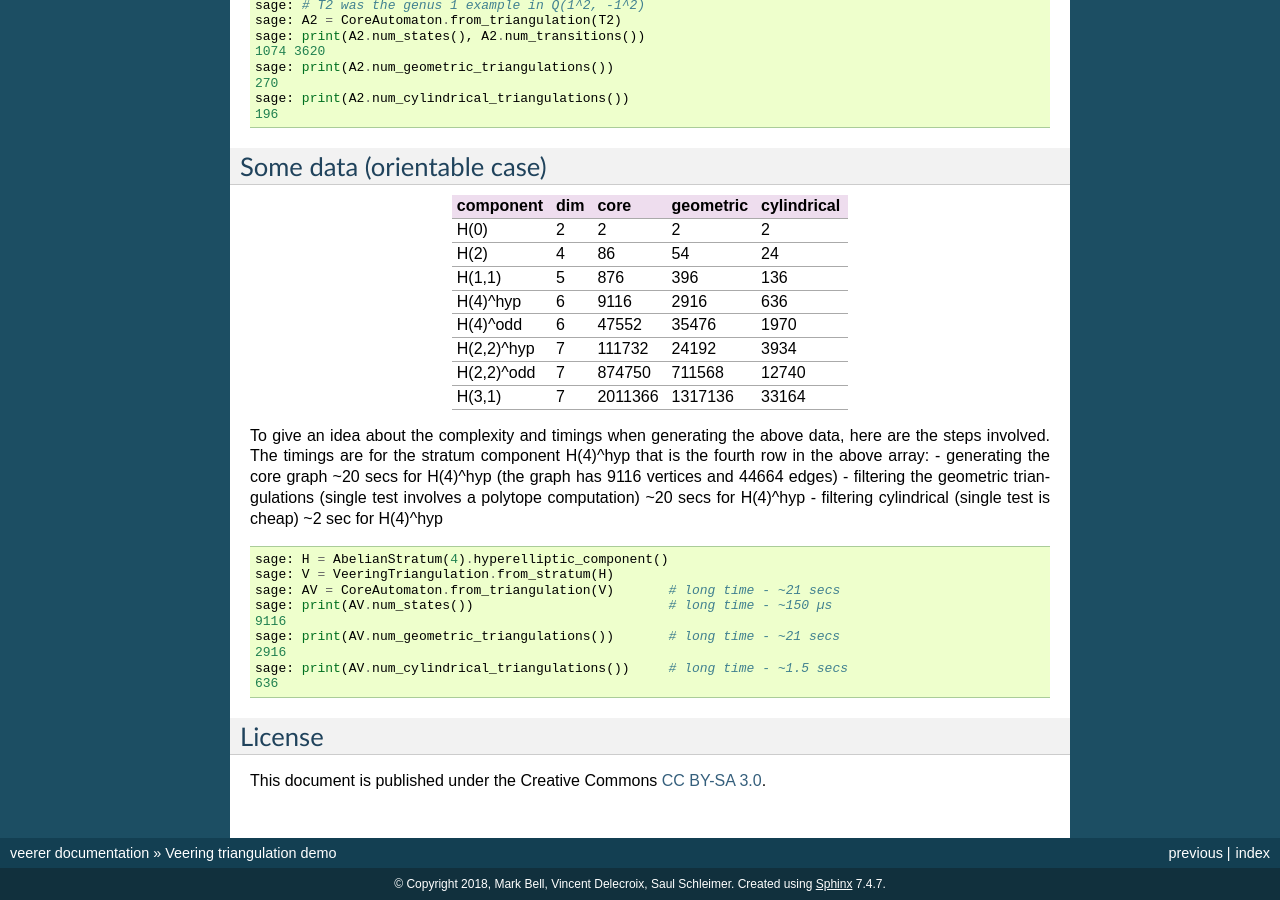
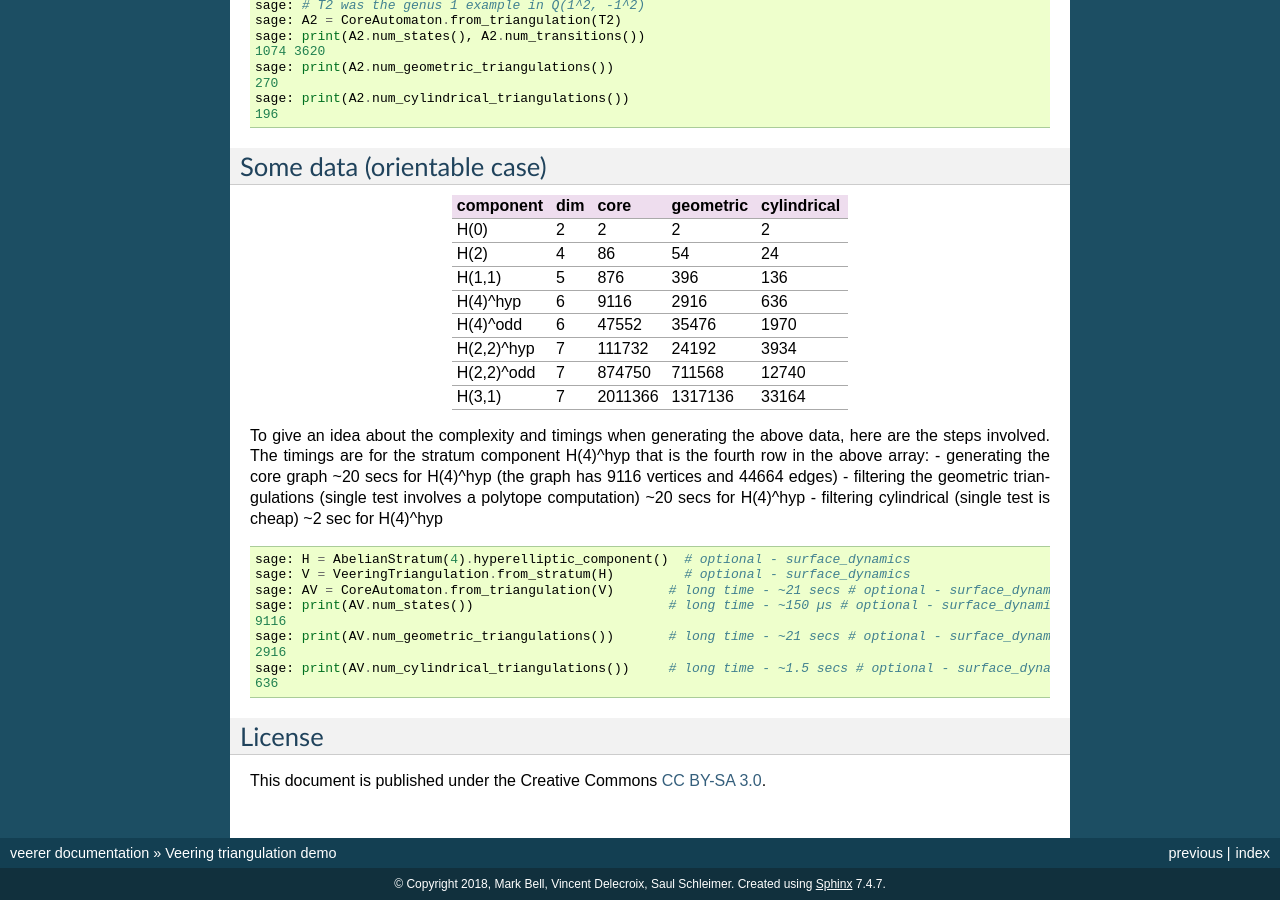
Before and after one commit to flatsurf/veerer, a Sphinx documentation site: the page built from docs/source/veerer_demo.rst, in a window 1280 px wide and 900 px high, scrolled down 3652 px. Built offline with Sphinx 7.4.7, drawn with Linux system fonts in a browser that asks for light colours; the version number could not be read and is left out; some of the changed text lies outside the part shown.

Commit message:
doctests in veerer_demo.rst

```diff
--- a/docs/source/veerer_demo.rst
+++ b/docs/source/veerer_demo.rst
@@ -30,7 +30,7 @@
 ::
 
    sage: from veerer import *
-   sage: from surface_dynamics import *
+   sage: from surface_dynamics import *   # optional - surface_dynamics
 
 To input a triangulation in the program one needs to specify a list of
 triangles ``(i, j, k)`` and the pairing of edges is by convention given
@@ -125,32 +125,32 @@
 ::
 
     sage: # constructing veering triangulations from a component stratum
-    sage: Q = QuadraticStratum(3,3,3,3)
-    sage: Qreg = Q.regular_component()
-    sage: Qirr = Q.irregular_component()
+    sage: Q = QuadraticStratum(3,3,3,3)     # optional - surface_dynamics
+    sage: Qreg = Q.regular_component()      # optional - surface_dynamics
+    sage: Qirr = Q.irregular_component()    # optional - surface_dynamics
 
 ::
 
-    sage: VeeringTriangulation.from_stratum(Qreg)
+    sage: VeeringTriangulation.from_stratum(Qreg)    # optional - surface_dynamics
     VeeringTriangulation("(0,19,~18)(1,20,~19)(2,21,~20)(3,22,~21)(4,23,~22)(5,25,~24)(6,27,~26)(7,28,~27)(8,29,~28)(9,~16,17)(10,~5,~29)(11,~6,~10)(12,~1,~11)(13,~9,~12)(14,~7,~13)(15,~2,~14)(16,~0,~15)(18,~8,~17)(24,~23,~3)(26,~25,~4)", "RRRRRRRRRRBBBBBBBBBBBBBBBBBBBB")
 
 ::
 
-    sage: VeeringTriangulation.from_stratum(Qirr)
+    sage: VeeringTriangulation.from_stratum(Qirr)   # optional - surface_dynamics
     VeeringTriangulation("(0,21,~20)(1,22,~21)(2,23,~22)(3,24,~23)(4,25,~24)(5,26,~25)(6,28,~27)(7,29,~28)(8,~16,17)(9,~14,15)(10,~2,~29)(11,~1,~10)(12,~6,~11)(13,~9,~12)(14,~8,~13)(16,~4,~15)(18,~5,~17)(19,~3,~18)(20,~7,~19)(27,~26,~0)", "RRRRRRRRRRBBBBBBBBBBBBBBBBBBBB")
 
 ::
 
     sage: # constructing a veering triangulation from a pseudo-Anosov homeomorphism
-    sage: import flipper
-    sage: S_2_1 = flipper.load('S_2_1')
-    sage: h = S_2_1.mapping_class('abcD')
-    sage: print(h.nielsen_thurston_type())
+    sage: import flipper                    # optional - flipper
+    sage: S_2_1 = flipper.load('S_2_1')     # optional - flipper
+    sage: h = S_2_1.mapping_class('abcD')   # optional - flipper
+    sage: print(h.nielsen_thurston_type())  # optional - flipper
     Pseudo-Anosov
 
 ::
 
-    sage: VeeringTriangulation.from_pseudo_anosov(h)
+    sage: VeeringTriangulation.from_pseudo_anosov(h)  # optional - flipper
     VeeringTriangulation("(0,~3,~1)(1,2,14)(3,~5,~13)(4,~12,~8)(5,6,~11)(7,8,13)(9,~6,~7)(10,~0,11)(12,~14,~10)(~9,~4,~2)", "RBRBRRBRBBBBRBR")
 
 Core vs not core
@@ -324,14 +324,14 @@
 
 ::
 
-    sage: H = AbelianStratum(4).hyperelliptic_component()
-    sage: V = VeeringTriangulation.from_stratum(H)
-    sage: AV = CoreAutomaton.from_triangulation(V)       # long time - ~21 secs
-    sage: print(AV.num_states())                         # long time - ~150 µs
+    sage: H = AbelianStratum(4).hyperelliptic_component()  # optional - surface_dynamics
+    sage: V = VeeringTriangulation.from_stratum(H)         # optional - surface_dynamics
+    sage: AV = CoreAutomaton.from_triangulation(V)       # long time - ~21 secs # optional - surface_dynamics
+    sage: print(AV.num_states())                         # long time - ~150 µs # optional - surface_dynamics
     9116
-    sage: print(AV.num_geometric_triangulations())       # long time - ~21 secs
+    sage: print(AV.num_geometric_triangulations())       # long time - ~21 secs # optional - surface_dynamics
     2916
-    sage: print(AV.num_cylindrical_triangulations())     # long time - ~1.5 secs
+    sage: print(AV.num_cylindrical_triangulations())     # long time - ~1.5 secs # optional - surface_dynamics
     636
 
 License
```
